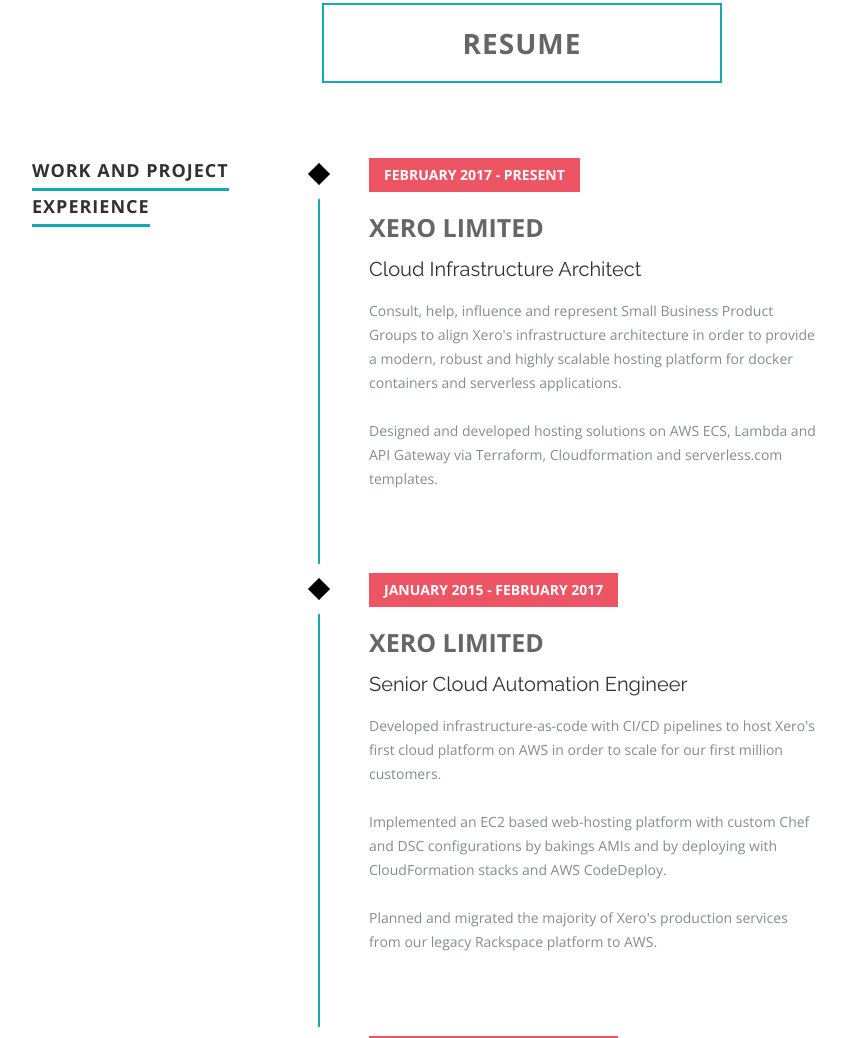
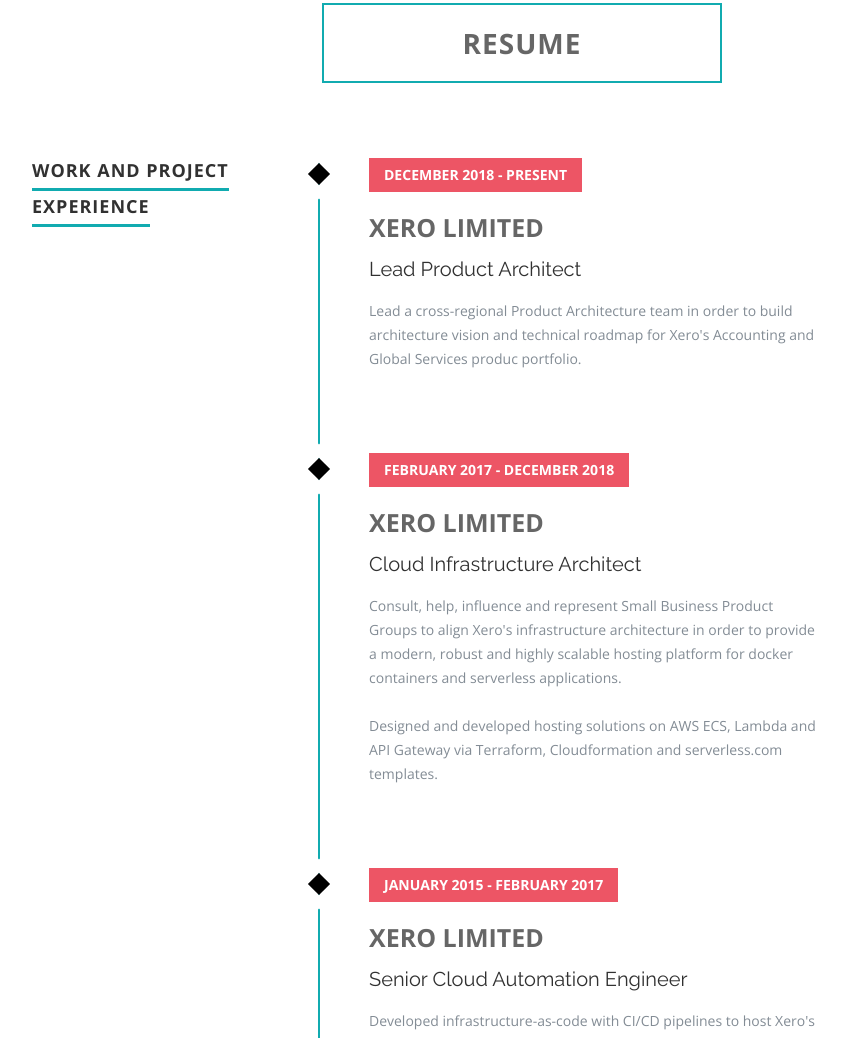
Before and after one commit to muratiakos/muratiakos.github.io, a plain HTML site: page index.html in a window 1280 px wide. Shown: the part 1387-2425 px from the top of the page, without its empty margins (118-964 px from the left). Drawn offline with nearby package versions, Linux system fonts and the light colour scheme; files that its build step writes are made by us from their sources.

Commit message:
Update work experience

```diff
--- a/index.html
+++ b/index.html
@@ -132,7 +132,18 @@
                     <ul class="timeline">
                         <li class="timeline-event"><label class="timeline-event-icon"></label>
                             <div class="timeline-event-copy">
-                                <p class="timeline-event-thumbnail">February 2017 - Present</p>
+                                <p class="timeline-event-thumbnail">December 2018 - Present</p>
+                                <h3>Xero Limited</h3>
+                                <h4>Lead Product Architect</h4>
+                                <p>Lead a cross-regional Product Architecture team in order to build
+                                    architecture vision and technical roadmap for Xero's
+                                    Accounting and Global Services produc portfolio.
+                                </p>
+                            </div>
+                        </li>
+                        <li class="timeline-event"><label class="timeline-event-icon"></label>
+                            <div class="timeline-event-copy">
+                                <p class="timeline-event-thumbnail">February 2017 - December 2018</p>
                                 <h3>Xero Limited</h3>
                                 <h4>Cloud Infrastructure Architect</h4>
                                 <p>Consult, help, influence and represent Small Business Product Groups to align Xero's
```
Also changed, not shown: x-index.html (deleted, +0 -7 lines).
